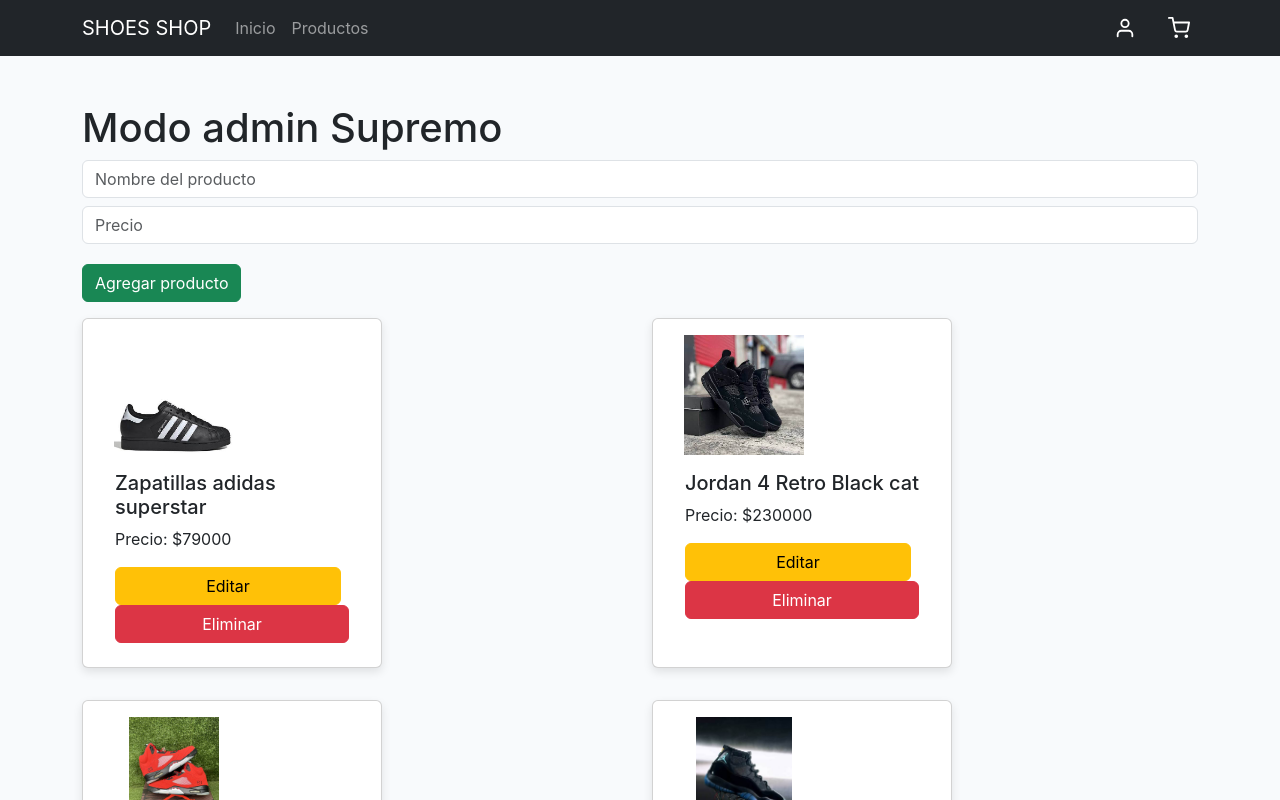
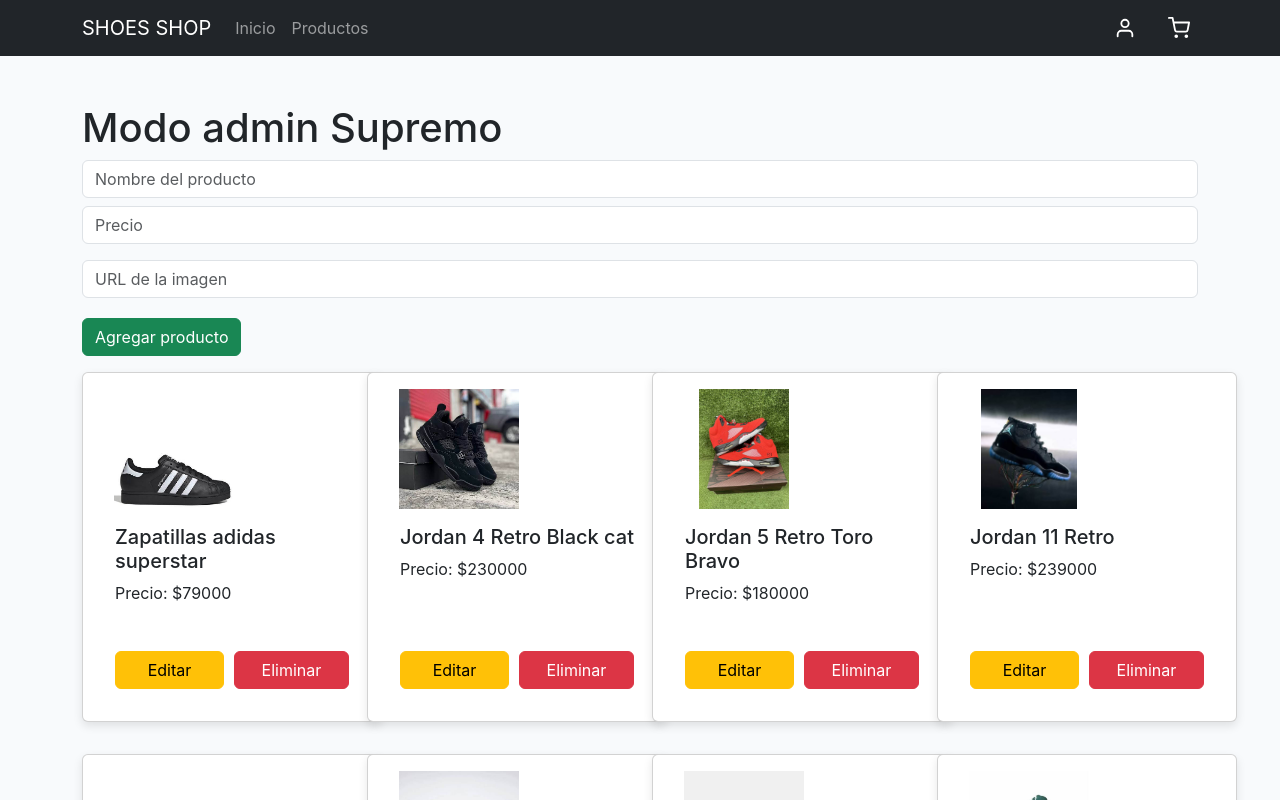
Before and after one commit to freddyrios23/shoes-shop-react, a React (Vite) app: page /Adminmode in a window 1280 px wide. Shown: the top 800 px of the page. Built offline with nearby package versions, Linux system fonts and the light colour scheme.

Commit message:
Modo admin Actualizado V2

```diff
--- a/src/pages/AdminLogin.jsx
+++ b/src/pages/AdminLogin.jsx
@@ -23,7 +23,7 @@
             border: '1px solid black',
             padding: '20px',
             width: '300px',
-            margin: '150px auto'
+            margin: '170px auto'
         }}>
             <h2>Modo administrador</h2>
 
--- a/src/pages/AdminMode.jsx
+++ b/src/pages/AdminMode.jsx
@@ -86,6 +86,14 @@
                 onChange={(e) => setPrecio(e.target.value)}
             />
 
+            <input
+                className="form-control mb-3"
+                type="text"
+                placeholder="URL de la imagen"
+                value={imagen}
+                onChange={(e) => setImagen(e.target.value)}
+            />
+
 
 
             <Button
@@ -98,7 +106,7 @@
                 {productos.map(producto => (
 
 
-                    <Col xs={6} key={producto.id}>
+                    <Col xs={3} key={producto.id}>
                         <Card className="my-3 p-3" key={producto.id} style={{ width: '300px', height: '350px' }}>
                             <Card.Img
                                 src={producto.imagen}
@@ -133,9 +141,11 @@
                                     </div>
                                 )}
 
+                                <div style={{ marginTop: 'auto', display: 'flex', gap: '10px' }}>
                                     <Button
-                                    className="me-2"
                                         variant="warning"
+                                        size="md"
+                                        style={{ width: '160px' }}
                                         onClick={() => editarProducto(producto)}
                                     >
                                         Editar
@@ -143,10 +153,13 @@
 
                                     <Button
                                         variant="danger"
+                                        size="md"
+                                        style={{ width: '170px' }}
                                         onClick={() => eliminarProducto(producto.id)}
                                     >
                                         Eliminar
                                     </Button>
+                                </div>
                             </Card.Body>
                         </Card>
                     </Col>
```
Lines whose indentation alone changed are shown as unchanged.
